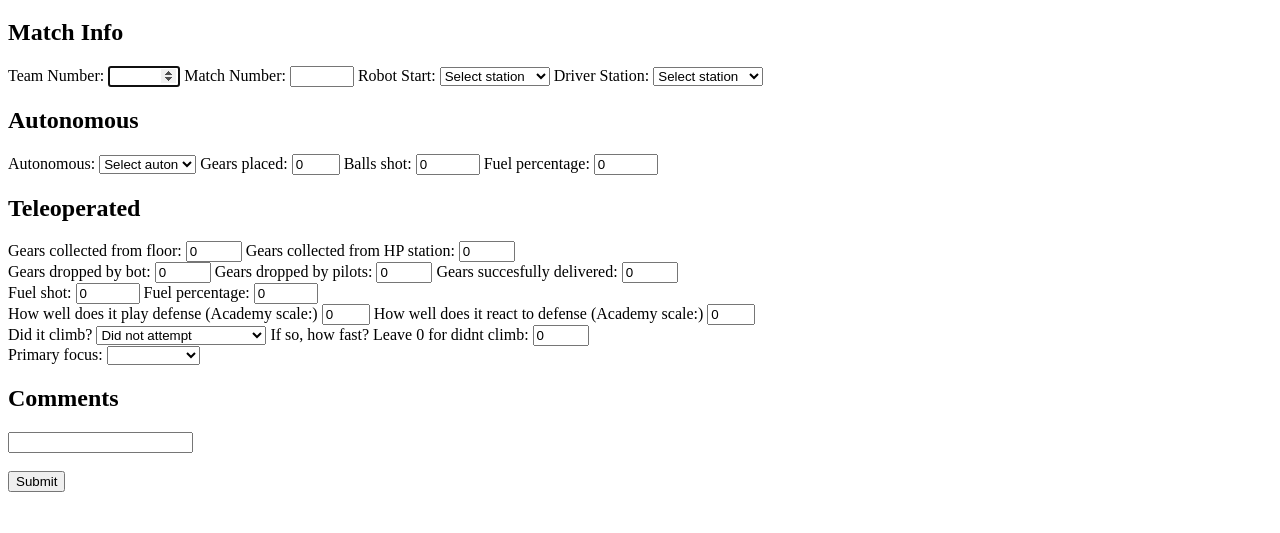
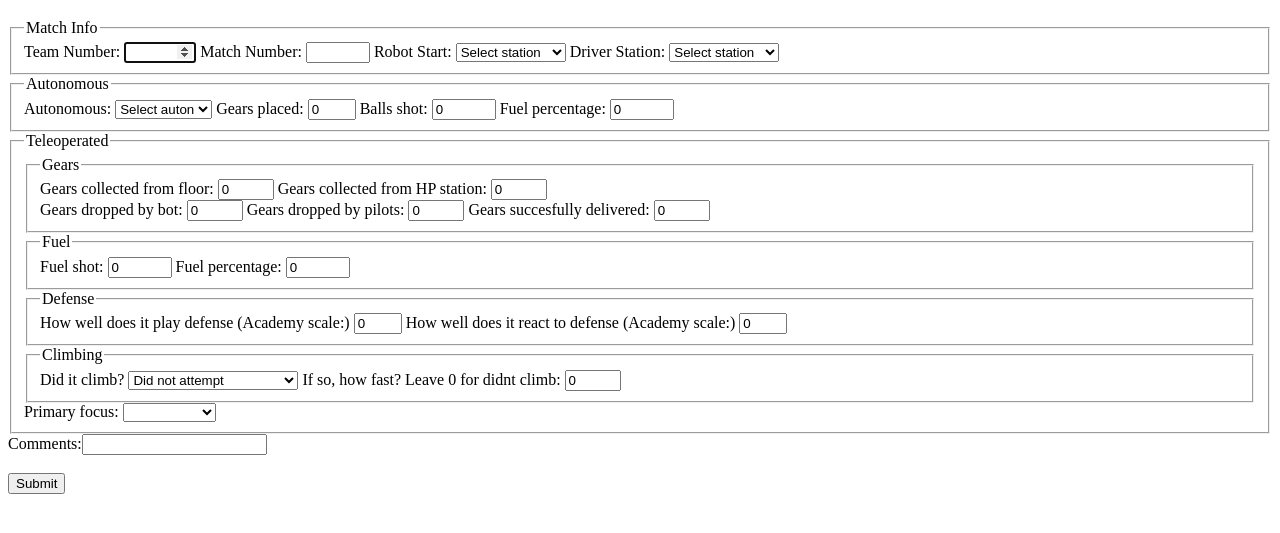
Before and after one commit to frc5431/ScoutingApp2017, a plain HTML site: page index.html in a window 1280 px wide. Shown: the part 61-594 px from the top of the page. Drawn offline with Linux system fonts and the light colour scheme.

Commit message:
Updated appearence

```diff
--- a/index.html
+++ b/index.html
@@ -8,7 +8,8 @@
 	<body>
 	    <form onsubmit="onSubmit()">
     		<h1>5431 Scouting App</h1>
-    		<h2>Match Info</h2>
+    		<fieldset>
+    			<legend>Match Info</legend>
 	    		Team Number: <input type="number" id="team-number" required="true" min="1" max="7000" autofocus="true">
 	    		Match Number: <input type="number" id="match-number" required="true" min="1" max="200">
 	    		Robot Start: <select id="robot-station"required="true">
@@ -29,7 +30,9 @@
 	    		    <option value="Blue 2">Blue 2 (center)</option>
 	    		    <option value="Blue 3">Blue 3 (right)</option>
 	    		</select>
-    		<h2>Autonomous</h2>
+    		</fieldset>
+    		<fieldset>
+    			<legend>Autonomous</legend>
 	    		Autonomous: <select id="auton"required="true">
 	    		    <option value=""selected="selected" disabled="true">Select auton</option>
 	    		    <option value="Nothing">Nothing</option>
@@ -42,21 +45,30 @@
 
 	    		Balls shot: <input id="auton-balls-shot"type="number"min="0"max="400"value="0">
 	    		Fuel percentage: <input id="auton-balls-percent"type="number"min="0"max="100"value="0">
-
-    		<h2>Teleoperated</h2>
+    		</fieldset>
+    		<fieldset>
+    			<legend>Teleoperated</legend>
+	    		<fieldset>
+	    			<legend>Gears</legend>
 		    		Gears collected from floor: <input id="gears-from-floor" type="number" min="0" max="20" value="0">
 		    		Gears collected from HP station: <input id="gears-from-hp" type="number" min="0" max="20" value="0">
 		            <br>
 		    		Gears dropped by bot: <input id="gears-dropped-bot" type="number" min="0" max="20" value="0">
 		    		Gears dropped by pilots: <input id="gears-dropped-pilot" type="number" min="0" max="20" value="0">
 		    		Gears succesfully delivered: <input id="gears-delivered" type="number" min="0" max="20" value="0">
-    		<br>
+	    		</fieldset>
+	    		<fieldset>
+	    			<legend>Fuel</legend>
 		    		Fuel shot: <input id="teleop-balls-shot"type="number"min="0"max="400"value="0">
 		    		Fuel percentage: <input id="teleop-balls-percent"type="number"min="0"max="100"value="0">
-            <br>
+	            </fieldset>
+	           	<fieldset>
+	           		<legend>Defense</legend>
 		            How well does it play defense (Academy scale:) <input id="defense-play-rating" type="number" min="0" max="4"value="0">
 		            How well does it react to defense (Academy scale:) <input id="defense-react-rating" type="number" min="0" max="4"value="0">
-            <br>
+	            </fieldset>
+	            <fieldset>
+	            	<legend>Climbing</legend>
 		            Did it climb? <select id="climbed">
 		                <option selected="true"value="Did not attempt">Did not attempt</option>
 		                <option value="Failed">Did not climb but tryed to</option>
@@ -64,7 +76,7 @@
 		                <option value="Did succesfully">Succesfully climbed</option>
 		            </select>
 		            If so, how fast? Leave 0 for didnt climb: <input id="climb-time"type="number"min="0"max="30"value="0">
-            <br>
+	            </fieldset>
 	            Primary focus: <select id="focus" required="true">
 	                <option value=""disabled="true"selected="true"></option>
 	                <option value="Fuel">Fuel</option>
@@ -73,8 +85,8 @@
 	                <option value="Puck bot">Puck bot</option>
 	                <option value="Broke down">Broke down</option>
 	            </select>
-            <h2>Comments</h2>
-            <input id="notes"type="text">
+            </fieldset>
+            Comments:<input id="notes"type="text">
             <br>
             <br>
     		<input type="submit"value="Submit">
```
Lines whose indentation alone changed are shown as unchanged.
